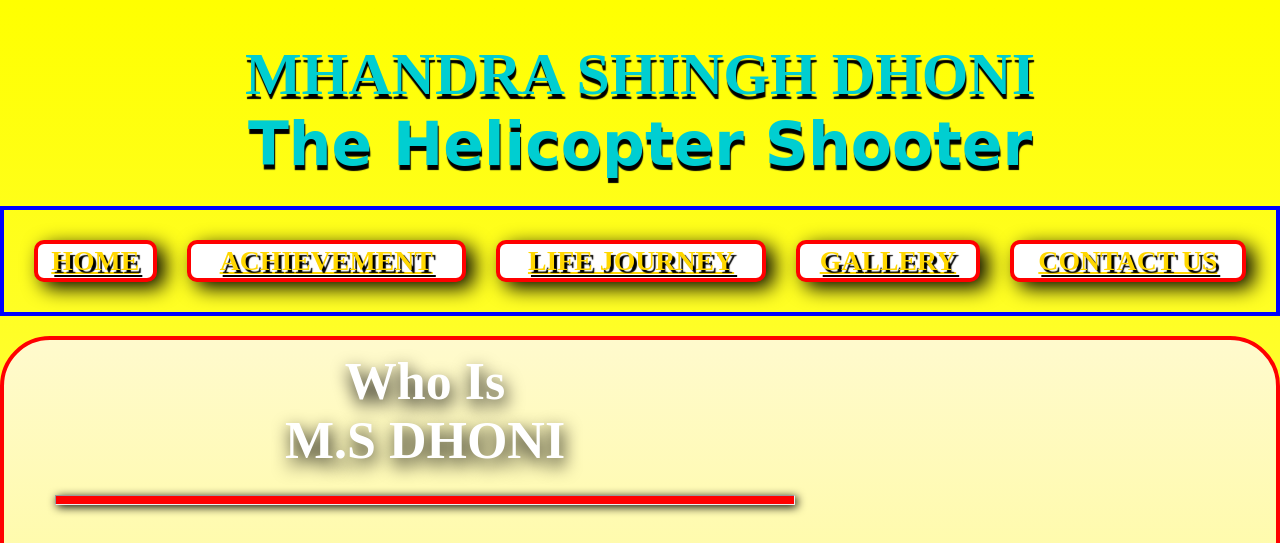
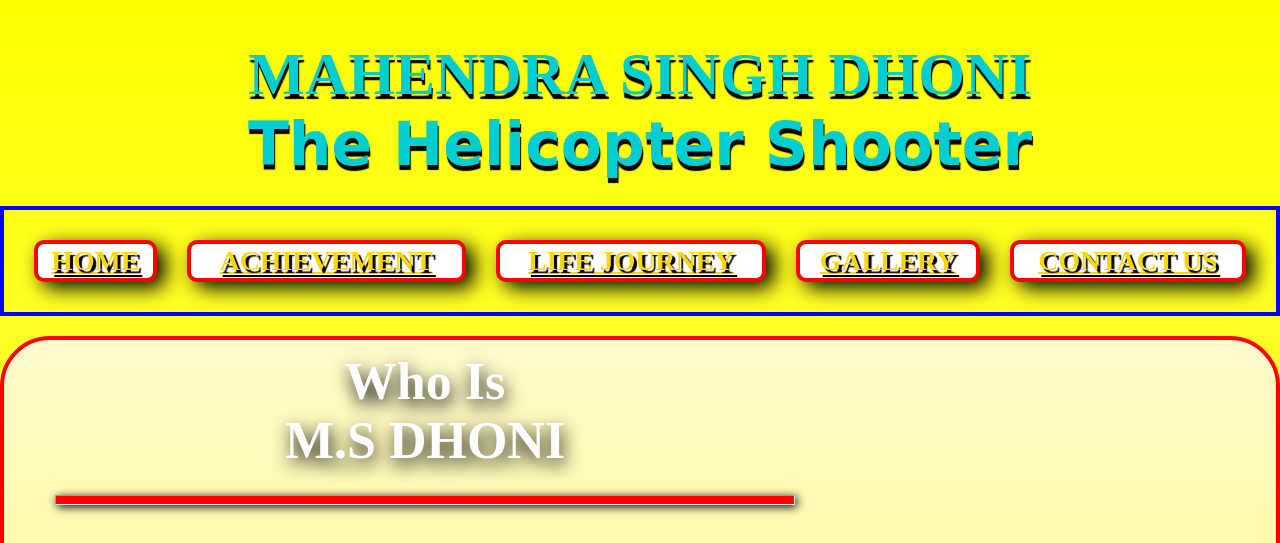
Before and after one commit to AG0JC0/M.S-DHONI, a plain HTML site: page index.html in a window 1280 px wide. Shown: the top 543 px of the page. Drawn offline with Linux system fonts and the light colour scheme.

Commit message:
Update index.html

```diff
--- a/index.html
+++ b/index.html
@@ -8,7 +8,7 @@
 </head>
 <body>
   <h1>
-   MHANDRA SHINGH DHONI<br>
+   MAHENDRA SINGH DHONI<br>
       <font style="font-family: cursive">The Helicopter Shooter</font>
   </h1>
   <table>
```
